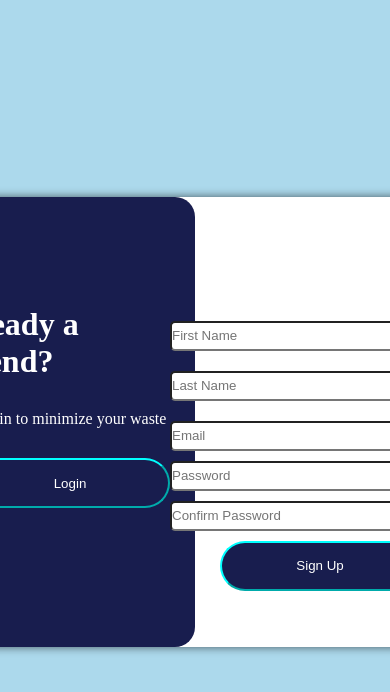
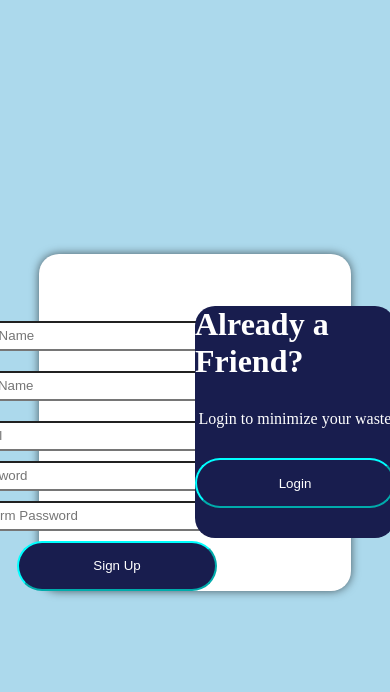
Before and after one commit to alappiah/SavvySaver, a PHP site: page /view/register.php in a window 390 px wide; the page is wider, and only the part inside the window is pictured. Shown: the top 692 px of that part. Run offline with PHP 8.4, Linux system fonts and the light colour scheme.

Commit message:
Implemented Some responsivness for login and register

```diff
--- a/assets/css/login-register.css
+++ b/assets/css/login-register.css
@@ -263,11 +263,74 @@ form .error-message{
 
 }
 
+/* Small Devices: Phones */
 @media (max-width: 480px) {
-    .login-container form input,
-    .welcome-container button,
-    .login-container form button,
-    .sign-up-container form input {
-        width: 90%;
+    .container {
+        flex-direction: column;
+        height: auto; /* Adjust height for stacking */
+        width: 90%; /* Adjust width for smaller screens */
+    }
+
+    .login-container,
+    .toggle-container {
+        width: 100%; /* Take full width on mobile */
+        height: auto; /* Adjust height */
+    }
+
+    .login-container {
+        order: 1; /* Place login on top */
+    }
+
+    .toggle-container {
+        order: 2; /* Place welcome message below */
+    }
+
+    .welcome-container {
+        padding: 20px; /* Add padding for better readability */
+    }
+
+    .login-container form input[type="email"],
+    .login-container form input[type="password"],
+    .login-container form button {
+        width: 90%; /* Make inputs/buttons more compact */
     }
 }
+
+/* Medium Devices: Tablets */
+@media (max-width: 768px) {
+    .container {
+        width: 90%;
+        height: auto;
+        flex-direction: column;
+    }
+
+    .toggle-container,
+    .login-container {
+        width: 100%;
+    }
+
+    .login-container h1,
+    .welcome-container h1 {
+        font-size: 22px;
+    }
+}
+
+/* Large Devices: Laptops */
+@media (max-width: 1024px) {
+    .container {
+        width: 80%;
+        flex-direction: row;
+        height: auto;
+    }
+
+    .login-container h1,
+    .welcome-container h1 {
+        font-size: 24px;
+    }
+
+    .login-container form input[type="email"],
+    .login-container form input[type="password"] {
+        width: 85%;
+        max-width: 300px;
+    }
+}
```
